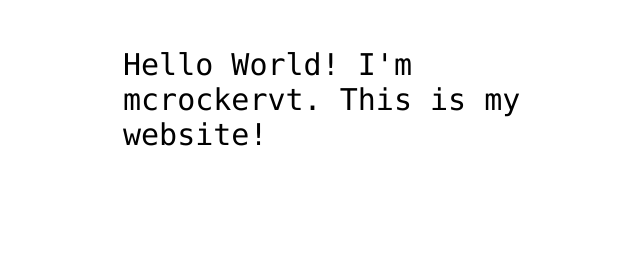
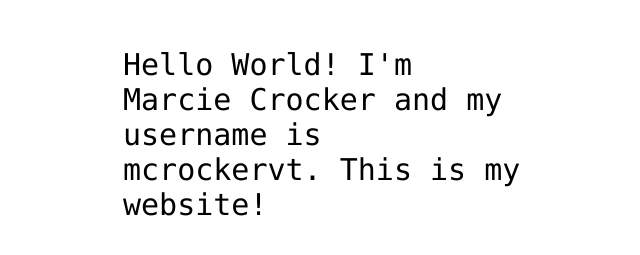
Before and after one commit to mcrockervt/mcrockervt.github.io, a plain HTML site: page index.html in a window 1280 px wide. Shown: the part 341-596 px from the top of the page, without its empty margins (317-957 px from the left). Drawn offline with Linux system fonts and the light colour scheme.

Commit message:
Change Hello World line to include full name and username

```diff
--- a/index.html
+++ b/index.html
@@ -12,7 +12,7 @@
 <img src="https://octodex.github.com/images/daftpunktocat-thomas.gif" id="octocat" alt="octocat-gif" />
 
 <!-- Change this code here by copy and pasting your template on line 15 -->
-<p>Hello World! I'm mcrockervt. This is my website!</p>
+<p>Hello World! I'm Marcie Crocker and my username is mcrockervt. This is my website!</p>
 
 </body>
 </html>
```
